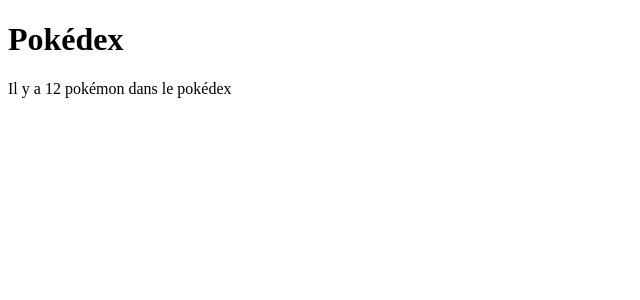
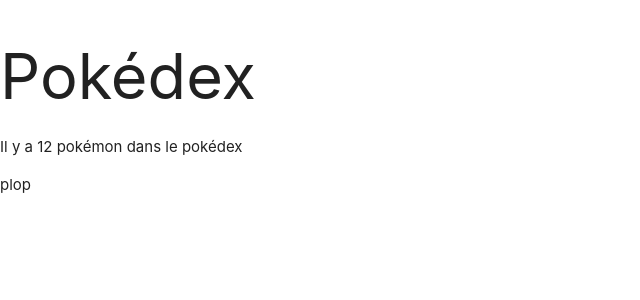
Before and after one commit to MargYre/React-Pok-dex, a React (Create React App) app: page / in a window 1280 px wide. Shown: the top 300 px of the page, without its empty margins (0-640 px from the left). Built offline with nearby package versions, Linux system fonts and the light colour scheme.

Commit message:
Add librairy materialize to change the display of my site

```diff
--- a/public/index.html
+++ b/public/index.html
@@ -4,6 +4,8 @@
     <meta charset="utf-8" />
     <meta name="viewport" content="width=device-width, initial-scale=1" />
     <title>Pokédex</title>
+    <link rel="stylesheet" href="https://cdnjs.cloudflare.com/ajax/libs/materialize/1.0.0/css/materialize.min.css">
+    <link href="https://fonts.googleapis.com/icon?family=Material+Icons" rel="stylesheet">
   </head>
   <body>
     <noscript>You need to enable JavaScript to run this app.</noscript>
--- a/src/App.tsx
+++ b/src/App.tsx
@@ -1,14 +1,20 @@
-import React, { FunctionComponent, useState} from 'react';
+import React, { FunctionComponent, useState, useEffect} from 'react';
 import Pokemon from './models/pokemon';
 import POKEMONS from './models/mock-pokemon'
 
 const App: FunctionComponent = () => {
- const [pokemons] = useState<Pokemon[]>(POKEMONS);
+ //const [pokemons] = useState<Pokemon[]>(POKEMONS);
+ const [pokemons, setPokemons] = useState<Pokemon[]>([]);
+
+ useEffect(() => {
+    setPokemons(POKEMONS);
+ }, []);
 
  return (
 <div>
   <h1>Pokédex</h1>
     <p>Il y a {pokemons.length} pokémon dans le pokédex</p>
+    <p>plop</p>
   </div>
  )
 }
```
